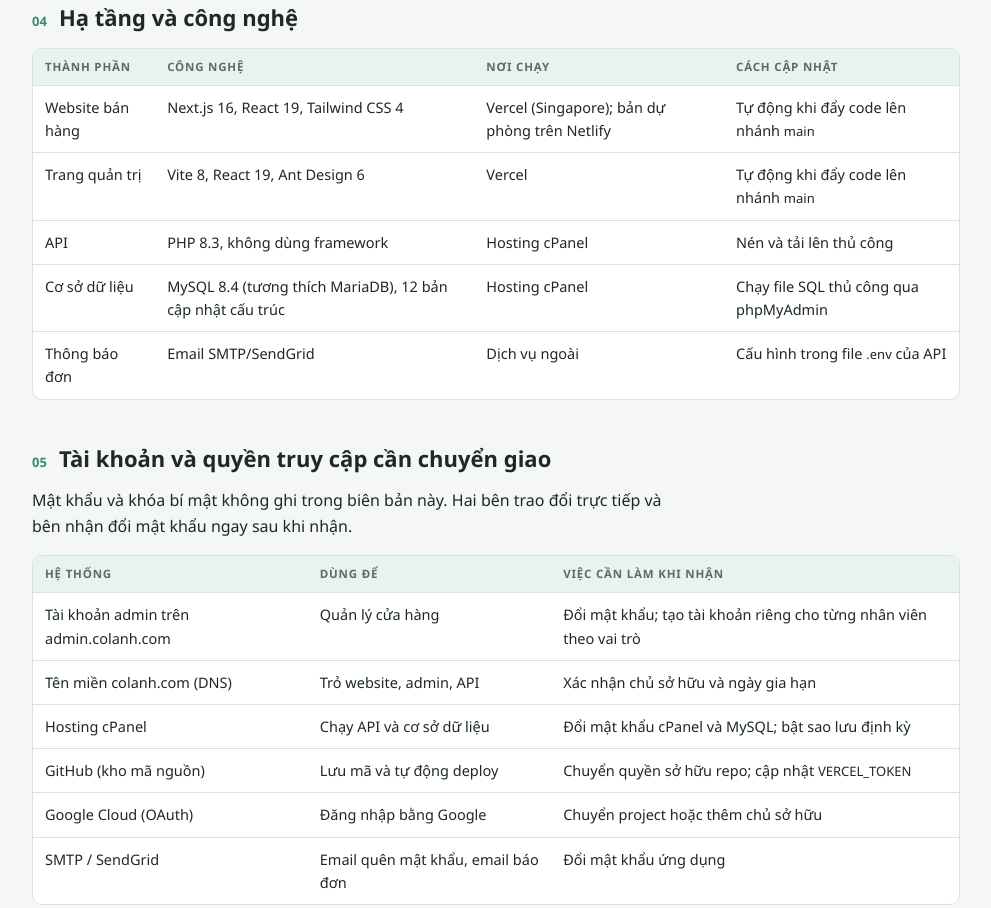
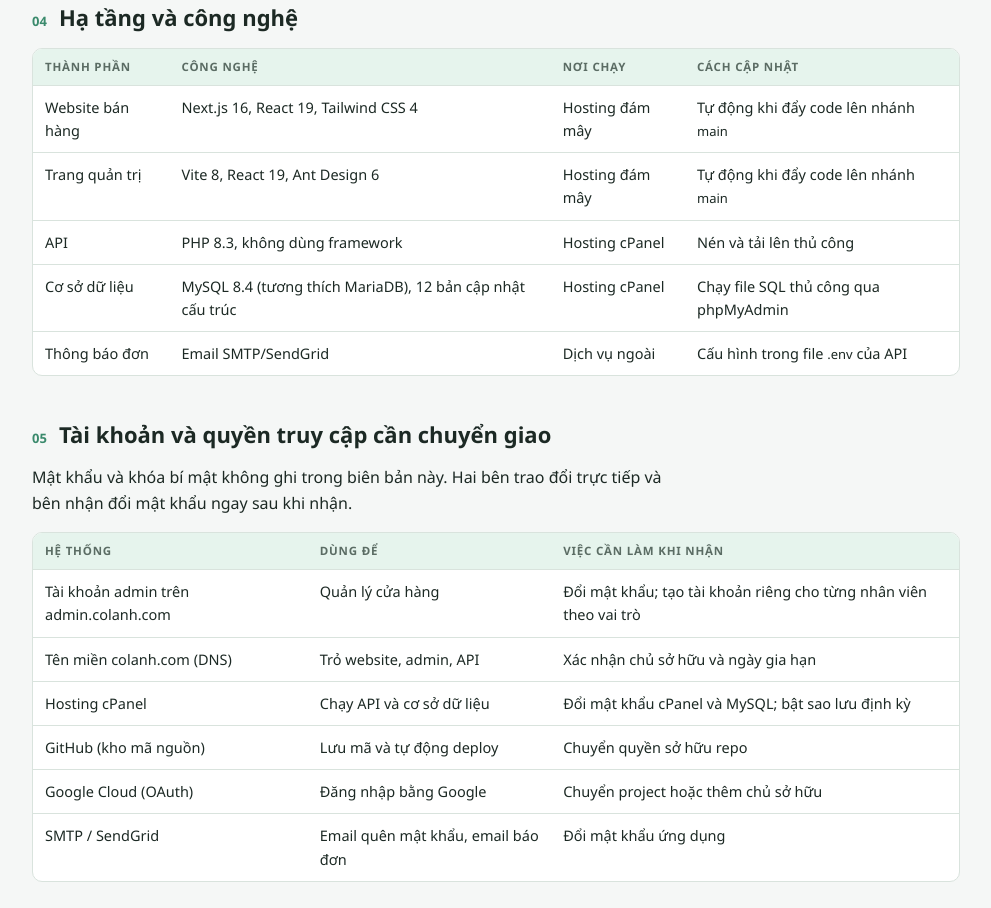
Before and after one commit to doquangthanh/colanh-docs, a plain HTML site: page ban-giao/index.html in a window 1280 px wide. Shown: the part 2773-3681 px from the top of the page, without its empty margins (144-1135 px from the left). Drawn offline with Linux system fonts and the light colour scheme.

Commit message:
docs: drop hosting provider names from handover report

```diff
--- a/ban-giao/index.html
+++ b/ban-giao/index.html
@@ -149,8 +149,8 @@ ul.plain{margin:0;padding-left:20px;display:grid;gap:6px}
     <div class="tbl"><table>
       <thead><tr><th>Thành phần</th><th>Công nghệ</th><th>Nơi chạy</th><th>Cách cập nhật</th></tr></thead>
       <tbody>
-        <tr><td>Website bán hàng</td><td>Next.js 16, React 19, Tailwind CSS 4</td><td>Vercel (Singapore); bản dự phòng trên Netlify</td><td>Tự động khi đẩy code lên nhánh <code>main</code></td></tr>
-        <tr><td>Trang quản trị</td><td>Vite 8, React 19, Ant Design 6</td><td>Vercel</td><td>Tự động khi đẩy code lên nhánh <code>main</code></td></tr>
+        <tr><td>Website bán hàng</td><td>Next.js 16, React 19, Tailwind CSS 4</td><td>Hosting đám mây</td><td>Tự động khi đẩy code lên nhánh <code>main</code></td></tr>
+        <tr><td>Trang quản trị</td><td>Vite 8, React 19, Ant Design 6</td><td>Hosting đám mây</td><td>Tự động khi đẩy code lên nhánh <code>main</code></td></tr>
         <tr><td>API</td><td>PHP 8.3, không dùng framework</td><td>Hosting cPanel</td><td>Nén và tải lên thủ công</td></tr>
         <tr><td>Cơ sở dữ liệu</td><td>MySQL 8.4 (tương thích MariaDB), 12 bản cập nhật cấu trúc</td><td>Hosting cPanel</td><td>Chạy file SQL thủ công qua phpMyAdmin</td></tr>
         <tr><td>Thông báo đơn</td><td>Email SMTP/SendGrid</td><td>Dịch vụ ngoài</td><td>Cấu hình trong file <code>.env</code> của API</td></tr>
@@ -167,7 +167,7 @@ ul.plain{margin:0;padding-left:20px;display:grid;gap:6px}
         <tr><td>Tài khoản admin trên admin.colanh.com</td><td>Quản lý cửa hàng</td><td>Đổi mật khẩu; tạo tài khoản riêng cho từng nhân viên theo vai trò</td></tr>
         <tr><td>Tên miền colanh.com (DNS)</td><td>Trỏ website, admin, API</td><td>Xác nhận chủ sở hữu và ngày gia hạn</td></tr>
         <tr><td>Hosting cPanel</td><td>Chạy API và cơ sở dữ liệu</td><td>Đổi mật khẩu cPanel và MySQL; bật sao lưu định kỳ</td></tr>
-        <tr><td>GitHub (kho mã nguồn)</td><td>Lưu mã và tự động deploy</td><td>Chuyển quyền sở hữu repo; cập nhật <code>VERCEL_TOKEN</code></td></tr>
+        <tr><td>GitHub (kho mã nguồn)</td><td>Lưu mã và tự động deploy</td><td>Chuyển quyền sở hữu repo</td></tr>
         <tr><td>Google Cloud (OAuth)</td><td>Đăng nhập bằng Google</td><td>Chuyển project hoặc thêm chủ sở hữu</td></tr>
         <tr><td>SMTP / SendGrid</td><td>Email quên mật khẩu, email báo đơn</td><td>Đổi mật khẩu ứng dụng</td></tr>
       </tbody>
```
